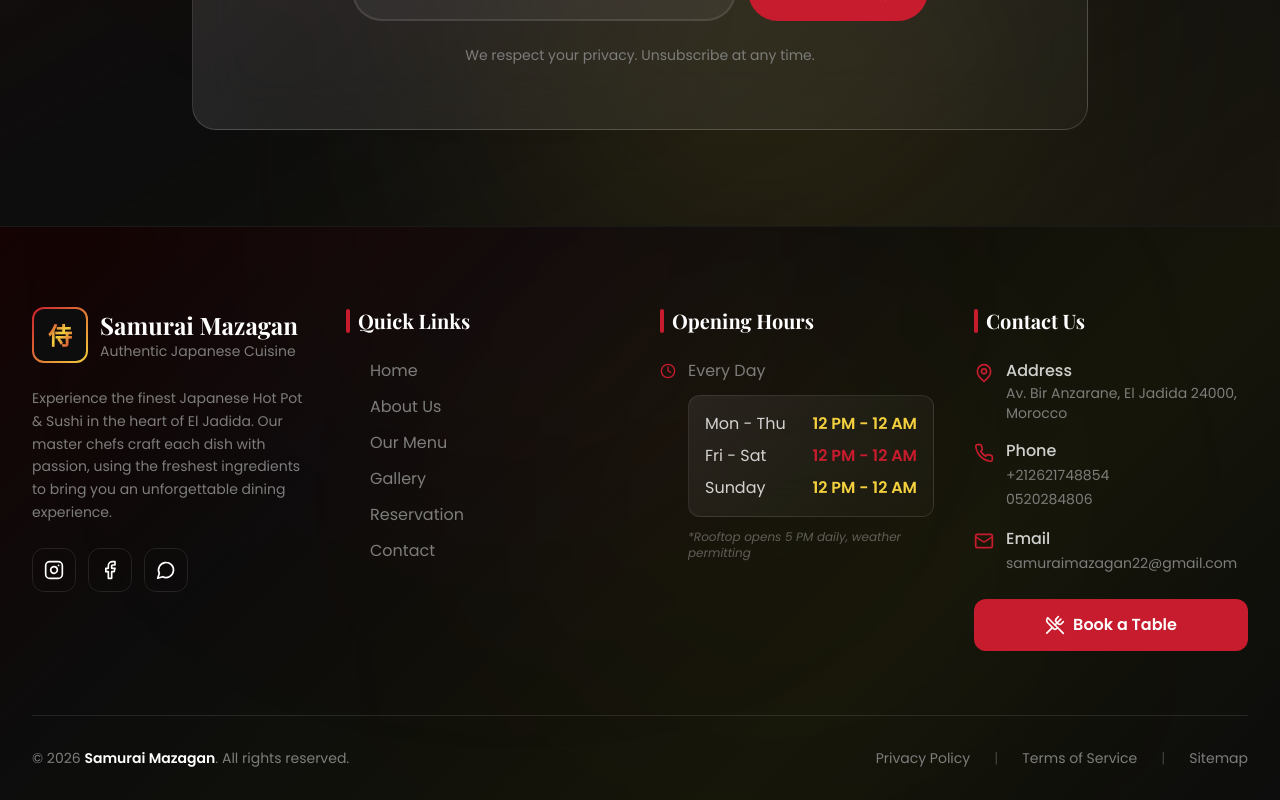
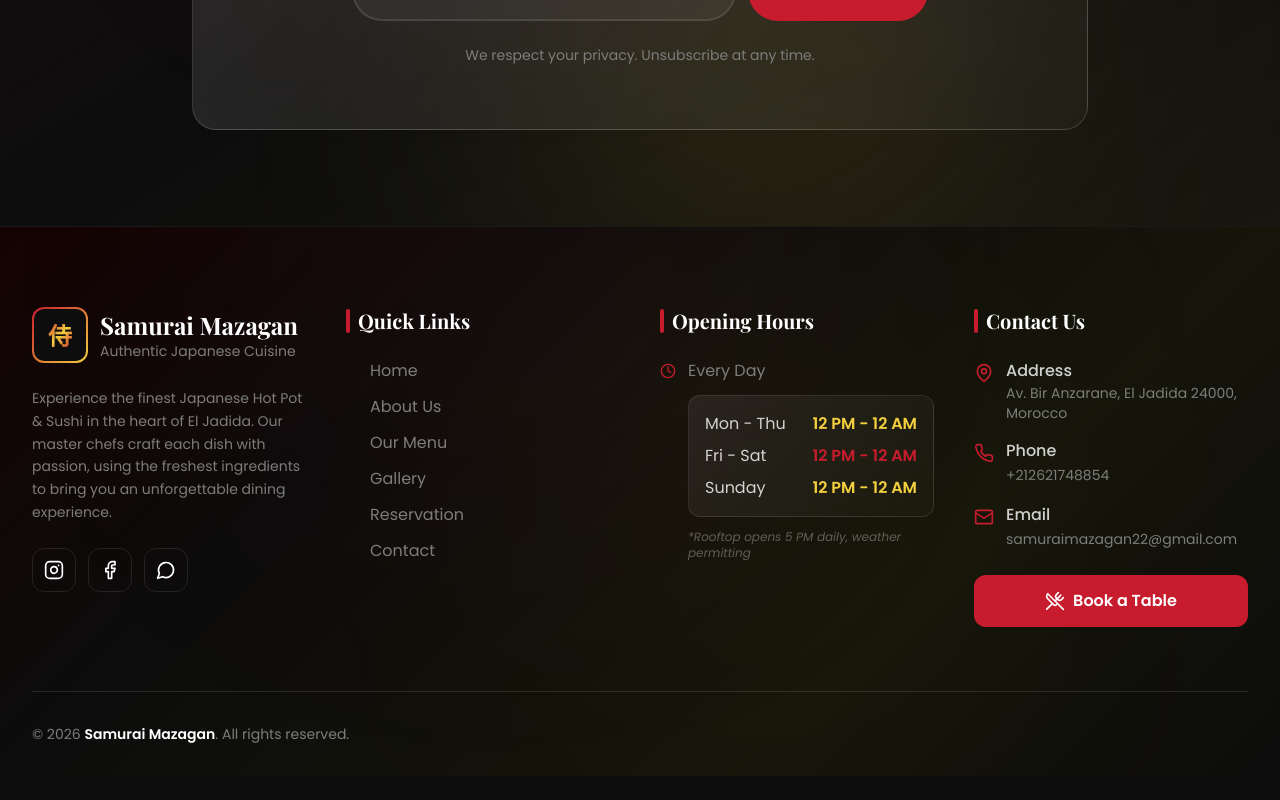
Before and after one commit to bilaltayyab121/Samurai-Mazagan, a React (Vite) app: page /menu in a window 1280 px wide. Shown: the part 4680-5480 px from the top of the page. After the commit the page ends 5456 px from the top, so only its background shows below. Built offline with nearby package versions, Linux system fonts and the light colour scheme; a web font is replaced by a local one.

Commit message:
add images form google

```diff
--- a/src/components/home/Hero.jsx
+++ b/src/components/home/Hero.jsx
@@ -141,7 +141,7 @@ const Hero = () => {
 
         <motion.h1
           variants={itemVariants}
-          className="text-[45px] sm:text-6xl md:text-7xl lg:text-8xl xl:text-9xl font-playfair font-bold mb-6 leading-[0.9]"
+          className="text-[42px] sm:text-6xl md:text-7xl lg:text-8xl xl:text-9xl font-playfair font-bold mb-6 leading-tight"
         >
           {text.split("").map((char, i) => (
             <motion.span
--- a/src/data/gallery.js
+++ b/src/data/gallery.js
@@ -7,149 +7,170 @@ export const galleryCategories = [
   { id: 'events', name: 'Events' }
 ];
 
+const createGalleryImage = (image, objectPosition = "center center") => ({
+  image,
+  objectPosition,
+});
+
 export const galleryImages = [
   {
     id: 1,
     category: "interior",
-    title: "Main Dining Hall",
-    description: "Our elegant Japanese-inspired main dining area",
-    image:
-      "https://images.unsplash.com/photo-1552566626-52f8b828add9?auto=format&fit=crop&w=1200&q=80",
+    title: "Maps Photo 01",
+    description: "Google Maps photo from Samurai Mazagan",
+    ...createGalleryImage(
+      "https://lh3.googleusercontent.com/gps-cs-s/AHRPTWnLtHp763wFNb9FXgoW5aIRTK17wjW0cztYSbqnXM2ipmnmvJeY-Amq-P4kUSeQkJ6YtHQksuAxn2Ns9niYckBsYHaqL3hZjbcK2-on6N4uK7newSHBcqTyXwtiL9BzxhpF9jDqXQ=s508-k-no",
+    ),
     featured: true,
   },
   {
     id: 2,
     category: "food",
-    title: "Sushi Artistry",
-    description: "Master chef crafting premium sushi",
-    image:
-      "https://images.unsplash.com/photo-1579871494447-9811cf80d66c?auto=format&fit=crop&w=1200&q=80",
+    title: "Maps Photo 02",
+    description: "Google Maps photo from Samurai Mazagan",
+    ...createGalleryImage(
+      "https://lh3.googleusercontent.com/gps-cs-s/AHRPTWkGRPobez9xs0TdRT9J9AN4VuJ3T_xOuUXpC1cgK-T86ybxHZArUK4N0kTUUdsDA-iaXDEszdLo-cL25268budoMeuamaD15EawwI5_8FUJfek3Ua4A0Q-hlJ8cByrbfPYOUZ0=w203-h360-k-no",
+    ),
     featured: true,
   },
   {
     id: 3,
     category: "rooftop",
-    title: "Rooftop Terrace",
-    description: "Dining under the Moroccan stars",
-    image:
-      "https://images.unsplash.com/photo-1528605248644-14dd04022da1?auto=format&fit=crop&w=1200&q=80",
+    title: "Maps Photo 03",
+    description: "Google Maps photo from Samurai Mazagan",
+    ...createGalleryImage(
+      "https://lh3.googleusercontent.com/gps-cs-s/AHRPTWlht4lTgECJKvp42n8xOaAi21llOrks8Tc3X0lf2XrPAFlUUvTn095QPJbO1mEpL_VnVYHtQ1VMUxQsgPiZ-dv_s7GTRuOPm-fswV0o0YipsTJ4fO8BTI3utcCnTZP8CSQ8cWQjUGnXJpqC=s387-k-no",
+    ),
     featured: true,
   },
   {
     id: 4,
     category: "atmosphere",
-    title: "Bar Area",
-    description: "Premium sake and cocktail bar",
-    image:
-      "https://images.unsplash.com/photo-1514362545857-3bc16c4c7d1b?auto=format&fit=crop&w=1200&q=80",
+    title: "Maps Photo 04",
+    description: "Google Maps photo from Samurai Mazagan",
+    ...createGalleryImage(
+      "https://lh3.googleusercontent.com/gps-cs-s/AHRPTWmRxr3jSI-Vaq79iu54Ey9_2lRHgPG4czcCex9oEmTJVlwg6vkd7yp4oM5TanbSesYH5xchHc1NqaweHY6ZvosRMEnwUT4KBPFOUPs3OsMCCW7mt0_CdqMQ1pCnXVpQB-se9D5XFvctDeiy=s508-k-no",
+    ),
     featured: false,
   },
   {
     id: 5,
     category: "food",
-    title: "Hot Pot Experience",
-    description: "Our signature hot pot service",
-    image:
-      "https://images.unsplash.com/photo-1547592180-85f173990554?auto=format&fit=crop&w=1200&q=80",
+    title: "Maps Photo 05",
+    description: "Google Maps photo from Samurai Mazagan",
+    ...createGalleryImage(
+      "https://lh3.googleusercontent.com/gps-cs-s/AHRPTWncf5OkWRZh-dkgGlinKcwaZRtwL4OtX70v0LbfpGWyZskD_AezpdZpajjcjZawDxpei1Z6pny7lDAhsvLhVdQhdYnYnsP90AlVmoIuwupdk4o7tTpMsvgddhrROnDVXsg-3laW=s508-k-no",
+    ),
     featured: true,
   },
   {
     id: 6,
     category: "interior",
-    title: "Private Booth",
-    description: "Intimate dining spaces for special occasions",
-    image:
-      "https://images.unsplash.com/photo-1414235077428-338989a2e8c0?auto=format&fit=crop&w=1200&q=80",
+    title: "Maps Photo 06",
+    description: "Google Maps photo from Samurai Mazagan",
+    ...createGalleryImage(
+      "https://lh3.googleusercontent.com/gps-cs-s/AHRPTWknSLmaYQnAcBxZvq4NUibsaq0PbaldGqBJxlo_pvRK6r4yaeKbQta-7V9eVL5lU2B3fpi3b4xmDdGtPp8Y9QGdWGseUVFwYmubVuXCszuuI7lXKAr2VyKrlUVXBID6zrtta_s-RcLHwTy9=s387-k-no",
+    ),
     featured: false,
   },
   {
     id: 7,
     category: "events",
-    title: "Live Music Night",
-    description: "Weekend performances on our rooftop",
-    image:
-      "https://images.unsplash.com/photo-1501386761578-eac5c94b800a?auto=format&fit=crop&w=1200&q=80",
+    title: "Maps Photo 07",
+    description: "Google Maps photo from Samurai Mazagan",
+    ...createGalleryImage(
+      "https://lh3.googleusercontent.com/gps-cs-s/AHRPTWnsfgx0fPfz--DIRVlS9Vw159Ee573I-BQ56lw5tnja-Le4-dultq9rDCq86kL0AtDRO6lFikp-FAdUmn5Xam2Zz6UeFBjuIRcGfzpAAPw1cd1doVxke0pGAWQnDdxpclWeSzdAPFcaAqsm=s451-k-no",
+    ),
     featured: true,
   },
   {
     id: 8,
     category: "food",
-    title: "Sashimi Platter",
-    description: "Fresh catch of the day",
-    image:
-      "https://images.unsplash.com/photo-1611143669185-af224c5e3252?auto=format&fit=crop&w=1200&q=80",
+    title: "Maps Photo 08",
+    description: "Google Maps photo from Samurai Mazagan",
+    ...createGalleryImage(
+      "https://lh3.googleusercontent.com/gps-cs-s/AHRPTWk3Ck9FVeMS-ovcmrGXN9B035XELvr_Q1CznlGyYqYUn9vz-hj4486kgr2Y1sNpWZl1_oUdG0Fs8qkBgpbUApBbvb9XxRgm9JjRktqi563lurenAwwYThsJp6kHVHLzlcERRYT90bNbwGrh=s508-k-no",
+    ),
     featured: true,
   },
   {
     id: 9,
     category: "atmosphere",
-    title: "Evening Ambiance",
-    description: "Warm and welcoming atmosphere",
-    image:
-      "https://images.unsplash.com/photo-1559339352-11d035aa65de?auto=format&fit=crop&w=1200&q=80",
+    title: "Maps Photo 09",
+    description: "Google Maps photo from Samurai Mazagan",
+    ...createGalleryImage(
+      "https://lh3.googleusercontent.com/gps-cs-s/AHRPTWmYzuuM1xhut2sUYPthftMInQdqNIOHwUXezzLbgT5SxGRXIqgmgYZfbNYlShgG29uVtan9jDG9cOiTpPtVxeAWGoDFlggH-kp1rqDcpiwgBql3Tea0cTmlfsgK85Wn0x0x5tnAuqEUP319=s677-k-no",
+    ),
     featured: false,
   },
   {
     id: 10,
     category: "rooftop",
-    title: "Sunset Dining",
-    description: "Golden hour on our rooftop",
-    image:
-      "https://images.unsplash.com/photo-1559339352-11d035aa65de?auto=format&fit=crop&w=1200&q=80",
+    title: "Maps Photo 10",
+    description: "Google Maps photo from Samurai Mazagan",
+    ...createGalleryImage(
+      "https://lh3.googleusercontent.com/gps-cs-s/AHRPTWkQGqry-toQHba-jFLltC4Xu4X-D0GAabXtuZUs9nlx-jkspbejjydwtX0rkRhlsOW_QgAJs0UGlqn5wFw5DLdmR10k16xMKaJr5gRQkkCXlrII4AwBu-Zx8-6pYx6DLjgQHZn_YUN875ow=s677-k-no",
+    ),
     featured: true,
   },
   {
     id: 11,
     category: "interior",
-    title: "Sushi Bar Counter",
-    description: "Watch our chefs at work",
-    image:
-      "https://images.unsplash.com/photo-1579871494447-9811cf80d66c?auto=format&fit=crop&w=1200&q=80",
+    title: "Maps Photo 11",
+    description: "Google Maps photo from Samurai Mazagan",
+    ...createGalleryImage(
+      "https://lh3.googleusercontent.com/gps-cs-s/AHRPTWmEMBmK2WkzY7bs9RDgNm9Agr0VQ_tt2GzgnYJQi_qDSx3PKS1XNnN6mdw_Ve-tizVwrw7AK-NDmnseZFYHLTGE7rWw8xFyPpW6IQUoARQNJoiKwJmJ8pdKLEBUDgHT2rny-3vVVA=s451-k-no",
+    ),
     featured: false,
   },
   {
     id: 12,
     category: "food",
-    title: "Dessert Selection",
-    description: "Artisan Japanese desserts",
-    image:
-      "https://images.unsplash.com/photo-1551024601-bec78aea704b?auto=format&fit=crop&w=1200&q=80",
+    title: "Maps Photo 12",
+    description: "Google Maps photo from Samurai Mazagan",
+    ...createGalleryImage(
+      "https://lh3.googleusercontent.com/gps-cs-s/AHRPTWmqIBuX7w_za5Np54Z2TFXSatujGpv4DpBMRRZRI0tJbqWZiJ8GnvMH8AYDV2Sc26mMPSx4sQdiCMYGlaAlIgOW7SP6d6WTOm4jbgTK0JQp1YF4WX4SzpCiXve4-30c761XsU4DbzC1Cr0=s677-k-no",
+    ),
     featured: false,
   },
   {
     id: 13,
     category: "events",
-    title: "Private Event",
-    description: "Host your celebration with us",
-    image:
-      "https://images.unsplash.com/photo-1466978913421-dad2ebd01d17?auto=format&fit=crop&w=1200&q=80",
+    title: "Maps Photo 13",
+    description: "Google Maps photo from Samurai Mazagan",
+    ...createGalleryImage(
+      "https://lh3.googleusercontent.com/gps-cs-s/AHRPTWnuQ8uaeFneZDOhSdy69YbZ_yvR7-TEd0L72WSxKabMwhw6xc1kMt-fRah97crCti5hoA1F88JG7-H2nqlk2S_MbSdI_CBgsJ2vKFc0RIdcILKAascugadthWNhm01oo0Pff9FLf_E78kzy=s508-k-no",
+    ),
     featured: false,
   },
   {
     id: 14,
     category: "atmosphere",
-    title: "Zen Garden Corner",
-    description: "Peaceful Japanese-inspired decor",
-    image:
-      "https://images.unsplash.com/photo-1504674900247-0877df9cc836?auto=format&fit=crop&w=1200&q=80",
+    title: "Maps Photo 14",
+    description: "Google Maps photo from Samurai Mazagan",
+    ...createGalleryImage(
+      "https://lh3.googleusercontent.com/gps-cs-s/AHRPTWndWHbCs_s9PGbvRYOfmytCjwNHXRQX5VtosMUDVz2Lkn2MWAqk4FsC7HH-ZLh4e2_bmpVIHKCzuwkyXuqwtdrUY_7EkgnsMtzXGDWNF_k-Zoh5hMaRA4CdJBk8UJ-GvoYo-cwa=s451-k-no",
+    ),
     featured: false,
   },
   {
     id: 15,
     category: "food",
-    title: "Cocktail Creation",
-    description: "Japanese-inspired mixology",
-    image:
-      "https://images.unsplash.com/photo-1470337458703-46ad1756a187?auto=format&fit=crop&w=1200&q=80",
+    title: "Maps Photo 15",
+    description: "Google Maps photo from Samurai Mazagan",
+    ...createGalleryImage(
+      "https://lh3.googleusercontent.com/gps-cs-s/AHRPTWk0c2u6vLGopIcW5Nl33eHxRi379v1kQCP0MBq-jv8B_9I1V9Evx0X3fouIWGemycFfB6GPILoOYYgdGRG6qyKue2Qmd0PhJo1t7Q0R1vtJ6SLFug6YBoUBXKdKZG8EyZteDTxGJXG7L0OU=s677-k-no",
+    ),
     featured: true,
   },
   {
     id: 16,
     category: "rooftop",
-    title: "Night View",
-    description: "City lights from our rooftop",
-    image:
-      "https://images.unsplash.com/photo-1528605248644-14dd04022da1?auto=format&fit=crop&w=1200&q=80",
+    title: "Maps Photo 16",
+    description: "Google Maps photo from Samurai Mazagan",
+    ...createGalleryImage(
+      "https://lh3.googleusercontent.com/gps-cs-s/AHRPTWkG_UTv0KEdU6Ixq9Cw5U80L0FbF3E3C2qQm6EW4K6f_dd10l-23YveGUJgDvq1bz35OkQXiQVtnp6cegrEK2_cA3gH7in3aqPQWGOyfw-8Vl6h1KJBneh6DYJ7ED87BGBJ2qWyGQ=s677-k-no",
+    ),
     featured: false,
   },
 ];
--- a/src/data/restaurant.js
+++ b/src/data/restaurant.js
@@ -1,53 +1,60 @@
 export const restaurantData = {
-  name: 'Samurai Mazagan',
-  tagline: 'Authentic Japanese Cuisine',
-  description: 'Experience the finest Japanese Hot Pot & Sushi in the heart of El Jadida. Our master chefs craft each dish with passion, using the freshest ingredients to bring you an unforgettable dining experience.',
-  longDescription: 'Nestled in the vibrant city of El Jadida, Samurai Mazagan brings the authentic flavors of Japan to Morocco. Our restaurant combines traditional Japanese culinary techniques with locally sourced premium ingredients, creating a unique fusion that tantalizes the palate. From our signature hot pots simmered to perfection, to the delicate artistry of our sushi rolls, every dish tells a story of craftsmanship and dedication.',
-  categories: ['Japanese Restaurant', 'Hot Pot Restaurant', 'Sushi Bar', 'Asian Dining'],
+  name: "Samurai Mazagan",
+  tagline: "Authentic Japanese Cuisine",
+  description:
+    "Experience the finest Japanese Hot Pot & Sushi in the heart of El Jadida. Our master chefs craft each dish with passion, using the freshest ingredients to bring you an unforgettable dining experience.",
+  longDescription:
+    "Nestled in the vibrant city of El Jadida, Samurai Mazagan brings the authentic flavors of Japan to Morocco. Our restaurant combines traditional Japanese culinary techniques with locally sourced premium ingredients, creating a unique fusion that tantalizes the palate. From our signature hot pots simmered to perfection, to the delicate artistry of our sushi rolls, every dish tells a story of craftsmanship and dedication.",
+  categories: [
+    "Japanese Restaurant",
+    "Hot Pot Restaurant",
+    "Sushi Bar",
+    "Asian Dining",
+  ],
   address: {
-    street: 'Av. Bir Anzarane',
-    city: 'El Jadida 24000',
-    country: 'Morocco',
-    full: 'Av. Bir Anzarane, El Jadida 24000, Morocco',
+    street: "Av. Bir Anzarane",
+    city: "El Jadida 24000",
+    country: "Morocco",
+    full: "Av. Bir Anzarane, El Jadida 24000, Morocco",
     coordinates: {
       lat: 33.2377282,
-      lng: -8.4954685
-    }
+      lng: -8.4954685,
+    },
   },
   contact: {
-    phone: '+212621748854',
-    landline: '0520284806',
-    whatsapp: '+212621748854',
-    email: 'samuraimazagan22@gmail.com'
+    phone: "+212621748854",
+    landline: "",
+    whatsapp: "+212621748854",
+    email: "samuraimazagan22@gmail.com",
   },
   social: {
-    instagram: 'https://www.instagram.com/samurai.sushi__/',
-    facebook: 'https://www.facebook.com/',
-    whatsapp: 'https://wa.me/212621748854'
+    instagram: "https://www.instagram.com/samurai.sushi__/",
+    facebook: "https://www.facebook.com/",
+    whatsapp: "https://wa.me/212621748854",
   },
   rating: 4.2,
-  reviews: 380,
-  timezone: 'Africa/Casablanca',
+  reviews: 453,
+  timezone: "Africa/Casablanca",
   openingHours: {
-    monday: { open: '12 PM', close: '12 AM', closed: false },
-    tuesday: { open: '12 PM', close: '12 AM', closed: false },
-    wednesday: { open: '12 PM', close: '12 AM', closed: false },
-    thursday: { open: '12 PM', close: '12 AM', closed: false },
-    friday: { open: '12 PM', close: '12 AM', closed: false, busiest: true },
-    saturday: { open: '12 PM', close: '12 AM', closed: false, busiest: true },
-    sunday: { open: '12 PM', close: '12 AM', closed: false }
+    monday: { open: "12 PM", close: "12 AM", closed: false },
+    tuesday: { open: "12 PM", close: "12 AM", closed: false },
+    wednesday: { open: "12 PM", close: "12 AM", closed: false },
+    thursday: { open: "12 PM", close: "12 AM", closed: false },
+    friday: { open: "12 PM", close: "12 AM", closed: false, busiest: true },
+    saturday: { open: "12 PM", close: "12 AM", closed: false, busiest: true },
+    sunday: { open: "12 PM", close: "12 AM", closed: false },
   },
   highlights: [
-    'Rooftop Seating',
-    'Live Music',
-    'Hot Pot Experience',
-    'Premium Sushi',
-    'Japanese Atmosphere',
-    'Fresh Daily Ingredients'
+    "Rooftop Seating",
+    "Live Music",
+    "Hot Pot Experience",
+    "Premium Sushi",
+    "Japanese Atmosphere",
+    "Fresh Daily Ingredients",
   ],
-  established: '2022',
+  established: "2022",
   chefs: 4,
-  seatingCapacity: 120
+  seatingCapacity: 120,
 };
 
 export const actions = {
--- a/src/layout/Footer.jsx
+++ b/src/layout/Footer.jsx
@@ -40,11 +40,15 @@ const Footer = () => {
               <div className="relative w-14 h-14">
                 <div className="absolute inset-0 rounded-xl bg-gradient-to-br from-primary to-accent group-hover:rotate-180 transition-transform duration-700" />
                 <div className="absolute inset-[2px] rounded-[10px] bg-background flex items-center justify-center">
-                  <span className="font-playfair text-2xl font-bold text-gradient">侍</span>
+                  <span className="font-playfair text-2xl font-bold text-gradient">
+                    侍
+                  </span>
                 </div>
               </div>
               <div>
-                <h3 className="font-playfair text-2xl font-bold text-white">Samurai Mazagan</h3>
+                <h3 className="font-playfair text-2xl font-bold text-white">
+                  Samurai Mazagan
+                </h3>
                 <p className="text-sm text-gray">Authentic Japanese Cuisine</p>
               </div>
             </Link>
@@ -55,9 +59,21 @@ const Footer = () => {
 
             <div className="flex gap-3">
               {[
-                { icon: Instagram, href: restaurantData.social.instagram, color: 'hover:from-pink-500 hover:to-purple-600' },
-                { icon: Facebook, href: restaurantData.social.facebook, color: 'hover:bg-blue-600' },
-                { icon: MessageCircle, href: restaurantData.social.whatsapp, color: 'hover:bg-green-500' }
+                {
+                  icon: Instagram,
+                  href: restaurantData.social.instagram,
+                  color: "hover:from-pink-500 hover:to-purple-600",
+                },
+                {
+                  icon: Facebook,
+                  href: restaurantData.social.facebook,
+                  color: "hover:bg-blue-600",
+                },
+                {
+                  icon: MessageCircle,
+                  href: restaurantData.social.whatsapp,
+                  color: "hover:bg-green-500",
+                },
               ].map((social, i) => (
                 <a
                   key={i}
@@ -105,15 +121,21 @@ const Footer = () => {
               <div className="ml-7 p-4 rounded-xl glass">
                 <div className="flex items-center justify-between mb-2">
                   <span className="text-white/80">Mon - Thu</span>
-                  <span className="text-accent font-semibold">12 PM - 12 AM</span>
+                  <span className="text-accent font-semibold">
+                    12 PM - 12 AM
+                  </span>
                 </div>
                 <div className="flex items-center justify-between mb-2">
                   <span className="text-white/80">Fri - Sat</span>
-                  <span className="text-primary font-semibold">12 PM - 12 AM</span>
+                  <span className="text-primary font-semibold">
+                    12 PM - 12 AM
+                  </span>
                 </div>
                 <div className="flex items-center justify-between">
                   <span className="text-white/80">Sunday</span>
-                  <span className="text-accent font-semibold">12 PM - 12 AM</span>
+                  <span className="text-accent font-semibold">
+                    12 PM - 12 AM
+                  </span>
                 </div>
               </div>
               <p className="text-xs text-gray/70 italic ml-7">
@@ -132,18 +154,26 @@ const Footer = () => {
                 <MapPin className="w-5 h-5 text-primary shrink-0 mt-1" />
                 <div>
                   <p className="text-white/80 font-medium">Address</p>
-                  <p className="text-gray text-sm">{restaurantData.address.full}</p>
+                  <p className="text-gray text-sm">
+                    {restaurantData.address.full}
+                  </p>
                 </div>
               </li>
               <li className="flex gap-3">
                 <Phone className="w-5 h-5 text-primary shrink-0 mt-1" />
                 <div>
                   <p className="text-white/80 font-medium">Phone</p>
-                  <a href={actions.phone} className="text-gray text-sm hover:text-primary transition-colors">
+                  <a
+                    href={actions.phone}
+                    className="text-gray text-sm hover:text-primary transition-colors"
+                  >
                     {restaurantData.contact.phone}
                   </a>
                   <br />
-                  <a href={`tel:${restaurantData.contact.landline}`} className="text-gray text-sm hover:text-primary transition-colors">
+                  <a
+                    href={`tel:${restaurantData.contact.landline}`}
+                    className="text-gray text-sm hover:text-primary transition-colors"
+                  >
                     {restaurantData.contact.landline}
                   </a>
                 </div>
@@ -152,7 +182,10 @@ const Footer = () => {
                 <Mail className="w-5 h-5 text-primary shrink-0 mt-1" />
                 <div>
                   <p className="text-white/80 font-medium">Email</p>
-                  <a href={actions.email} className="text-gray text-sm hover:text-primary transition-colors break-all">
+                  <a
+                    href={actions.email}
+                    className="text-gray text-sm hover:text-primary transition-colors break-all"
+                  >
                     {restaurantData.contact.email}
                   </a>
                 </div>
@@ -160,7 +193,7 @@ const Footer = () => {
             </ul>
 
             <button
-              onClick={() => navigate('/reservation')}
+              onClick={() => navigate("/reservation")}
               className="mt-6 w-full flex items-center justify-center gap-2 py-3.5 rounded-xl bg-primary text-white font-semibold hover:bg-accent hover:text-background transition-all duration-300 group"
             >
               <UtensilsCrossed className="w-5 h-5 group-hover:rotate-12 transition-transform duration-300" />
@@ -172,15 +205,10 @@ const Footer = () => {
         <div className="pt-8 border-t border-white/10">
           <div className="flex flex-col md:flex-row items-center justify-between gap-4">
             <p className="text-gray text-sm text-center md:text-left">
-              © {currentYear} <span className="text-white font-semibold">Samurai Mazagan</span>. All rights reserved.
+              © {currentYear}{" "}
+              <span className="text-white font-semibold">Samurai Mazagan</span>.
+              All rights reserved.
             </p>
-            <div className="flex items-center gap-6 text-sm text-gray">
-              <a href="#" className="hover:text-primary transition-colors">Privacy Policy</a>
-              <span className="text-white/20">|</span>
-              <a href="#" className="hover:text-primary transition-colors">Terms of Service</a>
-              <span className="text-white/20">|</span>
-              <a href="#" className="hover:text-primary transition-colors">Sitemap</a>
-            </div>
           </div>
         </div>
       </div>
```
Also changed, not shown: src/components/common/GalleryCard.jsx (+6 -3 lines).
